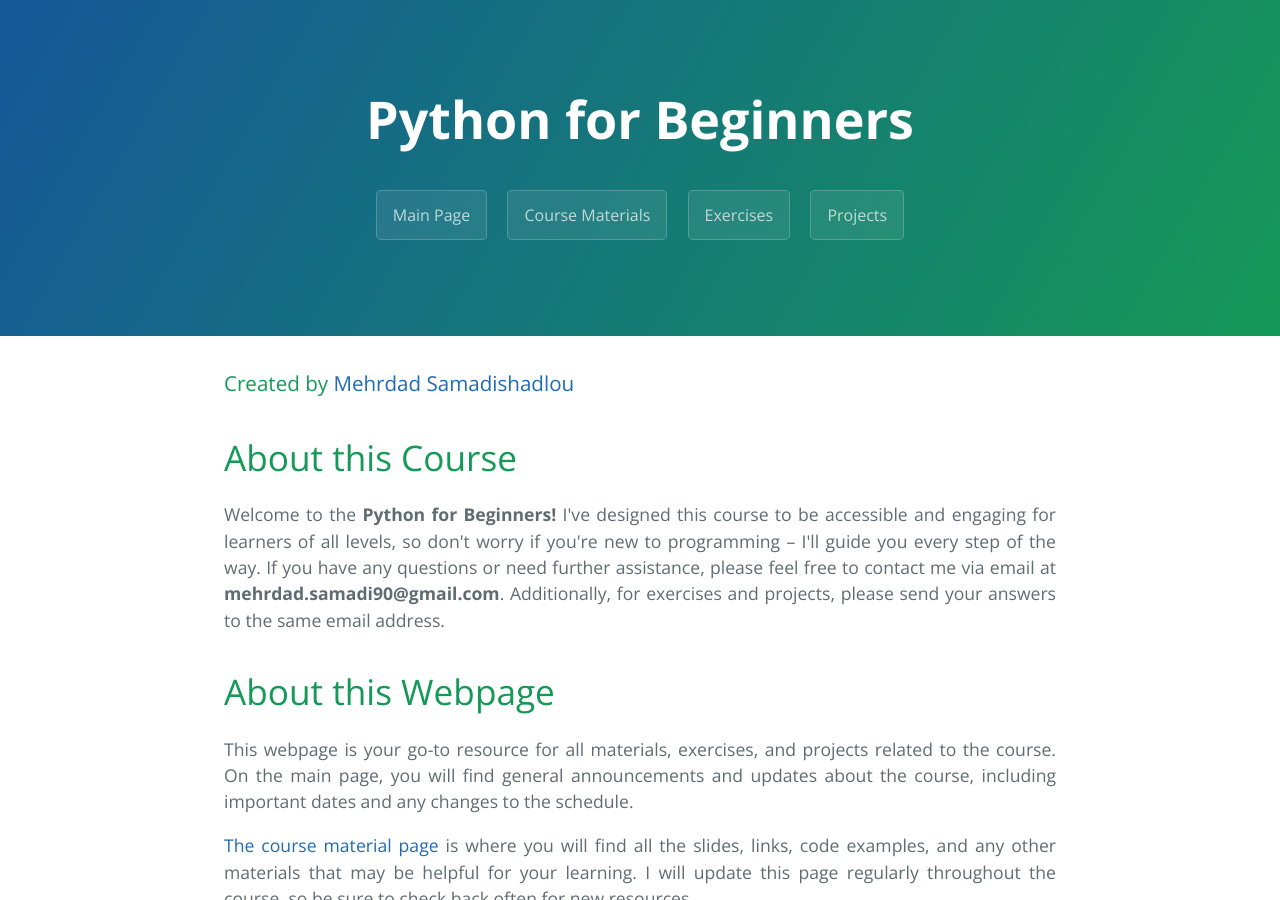
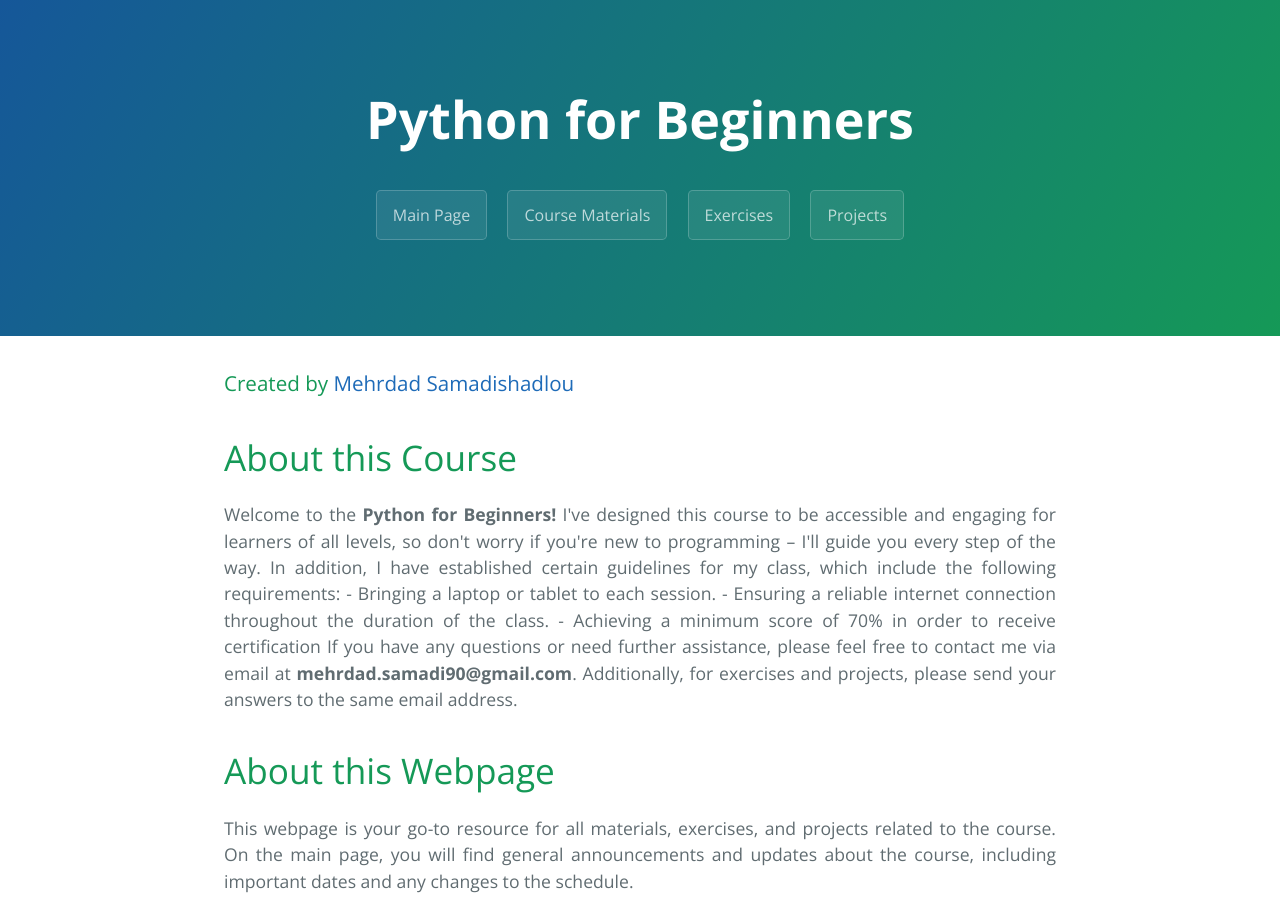
Before and after one commit to MehrdadSamadishadlou/Python_for_Beginners, a Jekyll site: the page built from index.md, in a window 1280 px wide and 900 px high. Built offline with Jekyll 4.4.1, drawn with Linux system fonts in a browser that asks for light colours.

Commit message:
Update index.md

```diff
--- a/index.md
+++ b/index.md
@@ -9,7 +9,14 @@ filename: index
 # About this Course
 
 <p style='text-align: justify;'>
-Welcome to the <b>Python for Beginners!</b>  I've designed this course to be accessible and engaging for learners of all levels, so don't worry if you're new to programming – I'll guide you every step of the way. If you have any questions or need further assistance, please feel free to contact me via email at <b>mehrdad.samadi90@gmail.com</b>. Additionally, for exercises and projects, please send your answers to the same email address.
+Welcome to the <b>Python for Beginners!</b>  I've designed this course to be accessible and engaging for learners of all levels, so don't worry if you're new to programming – I'll guide you every step of the way. In addition, I have established certain guidelines for my class, which include the following requirements:
+
+  - Bringing a laptop or tablet to each session.
+  - Ensuring a reliable internet connection throughout the duration of the class.
+  - Achieving a minimum score of 70% in order to receive certification
+
+
+If you have any questions or need further assistance, please feel free to contact me via email at <b>mehrdad.samadi90@gmail.com</b>. Additionally, for exercises and projects, please send your answers to the same email address.
 </p>
 
 # About this Webpage
```
